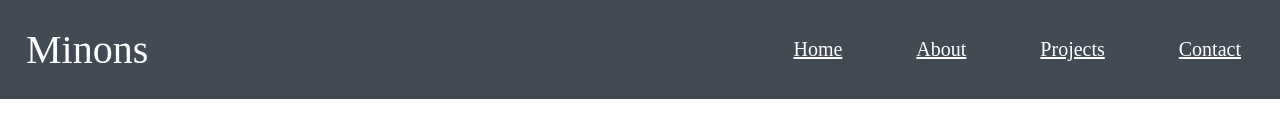
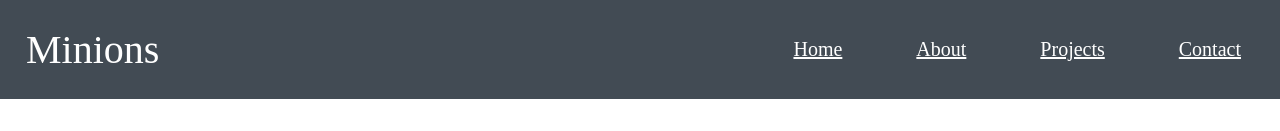
Before and after one commit to adithya0808/portfolio, a React (Vite) app: page / in a window 1280 px wide. Shown: the top 131 px of the page. Built offline with nearby package versions, Linux system fonts and the light colour scheme.

Commit message:
Update Nav.jsx

```diff
--- a/src/Components/Nav.jsx
+++ b/src/Components/Nav.jsx
@@ -3,7 +3,7 @@ import React from 'react'
 const Nav = () => {
   return (
     <nav className='nav-bar' id='home'>
-        <div className="logo">Minons</div>
+        <div className="logo">Minions</div>
         <ul className="nav-links">
                 <li><a href="#home">Home</a></li>
                 <li><a href="#about">About</a></li>
```
